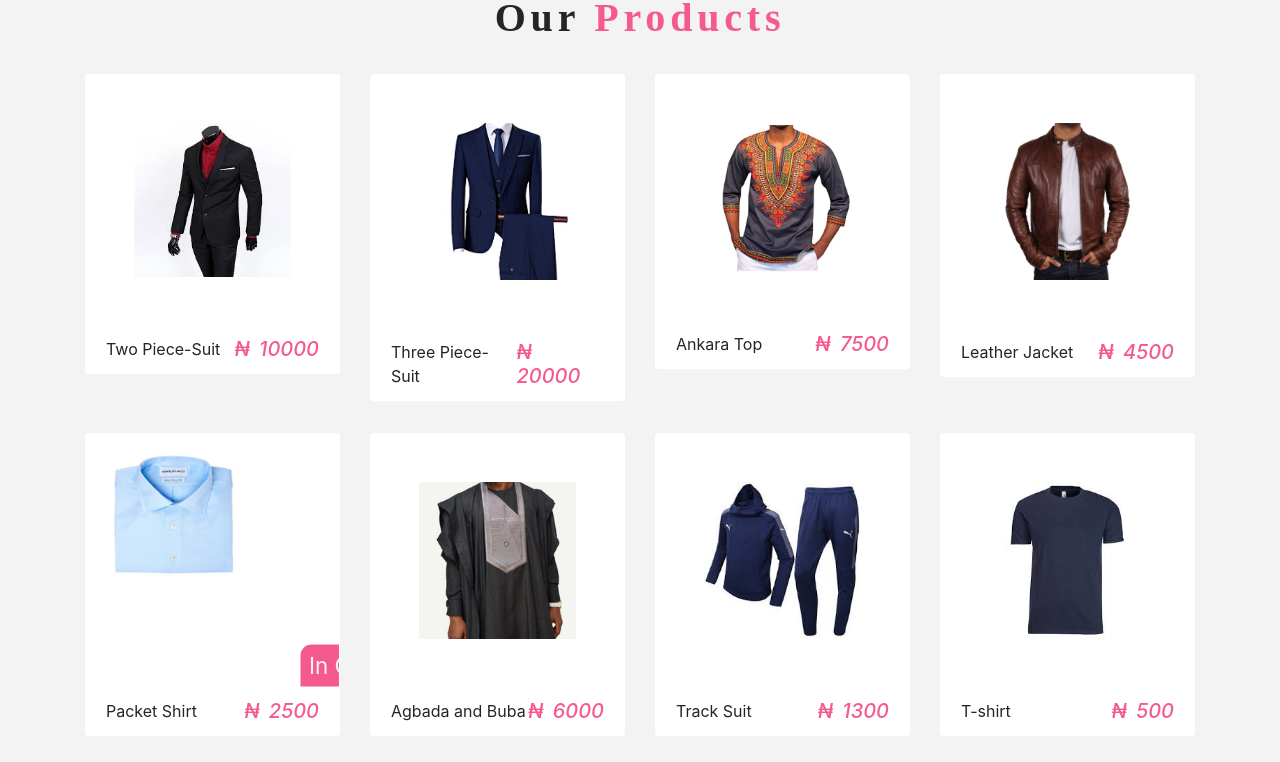
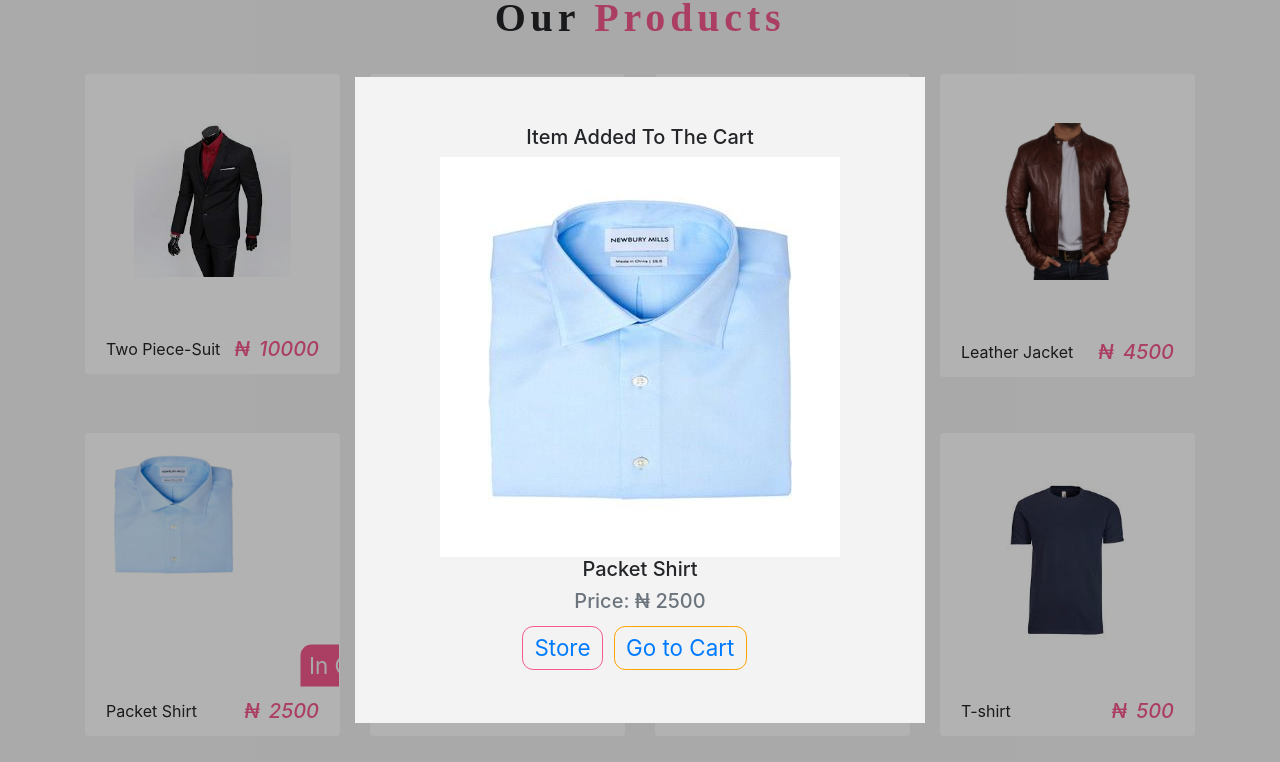
Before and after one commit to Greatchinex/mens-store, a React (Create React App) app: page / in a window 1280 px wide. Both pictures are taken after a click on the button 319 px from the left and 796 px from the top of the page. Shown: the part 131-893 px from the top of the page. Built offline with nearby package versions, Linux system fonts and the light colour scheme.

Commit message:
Added Modals UI And Functionality

```diff
--- a/src/App.js
+++ b/src/App.js
@@ -7,6 +7,7 @@
 import Cart from './Components/Cart';
 import Details from './Components/Details';
 import Default from './Components/Default';
+import Modal from './Components/Modal';
 
 
 
@@ -22,6 +23,7 @@
           <Route path="/products" component={Products} />
           <Route  component={Default} />
         </Switch>
+        <Modal />
       </React.Fragment>
     )
   }
--- a/src/Components/Details.js
+++ b/src/Components/Details.js
@@ -44,7 +44,7 @@
                                                 Back to Products
                                             </Button>
                                         </Link>
-                                        <Button cart disabled={inCart ? true : false} onClick={() => {value.addToCart(id)}}>
+                                        <Button cart disabled={inCart ? true : false} onClick={() => {value.addToCart(id); value.openModal(id);}}>
                                             {inCart ? "In Cart" : "Add To Cart"}
                                         </Button>
                                     </div>
--- /dev/null
+++ b/src/Components/Modal.js
@@ -0,0 +1,60 @@
+import React, { Component } from 'react';
+import styled from 'styled-components';
+import { ProductConsumer } from '../ContextApi/Context';
+import { Button } from '../StyleComponents/Button';
+import { Link } from 'react-router-dom';
+
+export class Modal extends Component {
+    render() {
+        return (
+            <ProductConsumer>
+                {(value) => {
+                    const {modalOpen, closeModal} = value;
+                    const { id, title, img, price } = value.modalProduct;
+                    // Conditional rendering of modal based on if the modalOpen is true or false
+                    if(modalOpen === false) {
+                        return null
+                    } else {
+                        return(
+                            <ModalContainer>
+                                <div className="container">
+                                    <div className="row">
+                                        <div id="modal" className="col-8 mx-auto col-md-6 col-sm-4 text-center text-capitalize p-5">
+                                            <h5> Item Added To The Cart </h5>
+                                            <img src={img} className="img-fluid" alt="product" />
+                                            <h5> {title} </h5>
+                                            <h5 className="text-muted">price: ₦ {price}</h5>
+                                            <Link to="/">
+                                                <Button onClick={() => closeModal()}>Store</Button>
+                                            </Link>
+                                            <Link to="/cart">
+                                                <Button onClick={() => closeModal()} cart>Go to Cart</Button>
+                                            </Link>
+                                        </div>
+                                    </div>
+                                </div>
+                            </ModalContainer>
+                        )
+                    }
+                }}
+            </ProductConsumer>
+        )
+    }
+}
+
+const ModalContainer = styled.div`
+    position: fixed;
+    top: 0;
+    left: 0;
+    right: 0;
+    bottom: 0;
+    background: rgba(0, 0, 0, 0.3);
+    display: flex;
+    align-items: center;
+    justify-content: center;
+    #modal {
+        background: var(--mainWhite)
+    }
+`
+
+export default Modal
--- a/src/Components/Products.js
+++ b/src/Components/Products.js
@@ -17,7 +17,7 @@
                                 <Link to="/details">
                                     <img src={img} alt="Products" className="card-img-top" />
                                 </Link>
-                                <button className="cart-btn" disabled={inCart ? true : false} onClick={() => value.addToCart(id)}>
+                                <button className="cart-btn" disabled={inCart ? true : false} onClick={() => {value.addToCart(id); value.openModal(id);}}>
                                     {inCart ? (<p className="text-capitalize mb-0" disabled> {" "} In Cart</p>) : (<i className="fa fa-cart-plus" />)}
                                 </button>
                             </div>
--- a/src/ContextApi/Context.js
+++ b/src/ContextApi/Context.js
@@ -12,7 +12,9 @@
         this.state = {
             products: [],
             detailProduct,
-            cart: []
+            cart: [],
+            modalOpen: false,
+            modalProduct: detailProduct
         }
     }
 
@@ -43,6 +45,7 @@
         return products;
     }
 
+    // Function to get the details of a specific product
     handleDetail = (id) => {
         const product = this.getItem(id);
         this.setState(() => {
@@ -50,6 +53,7 @@
         })
     }
 
+    // Function to add products to cart
     addToCart = (id) => {
         // Assign the items in the array 2 a new variable: Because i dont want to mutate the state of the original aaray holding the products
         let tempProducts =[...this.state.products];
@@ -72,12 +76,29 @@
         })
     }
 
+    // Function to open modal
+    openModal = (id) => {
+        const product = this.getItem(id);
+        this.setState(() => {
+            return {modalProduct: product, modalOpen: true}
+        })
+    }
+
+    // Function to Close modal
+    closeModal = () => {
+        this.setState(() => {
+            return {modalOpen: false}
+        })
+    }
+
     render() {
         return (
             <ProductContext.Provider value={{
                 ...this.state, // Destructuring The state
                 handleDetail: this.handleDetail,
-                addToCart: this.addToCart
+                addToCart: this.addToCart,
+                openModal: this.openModal,
+                closeModal: this.closeModal
             }}>
                 {this.props.children}
             </ProductContext.Provider>
```
